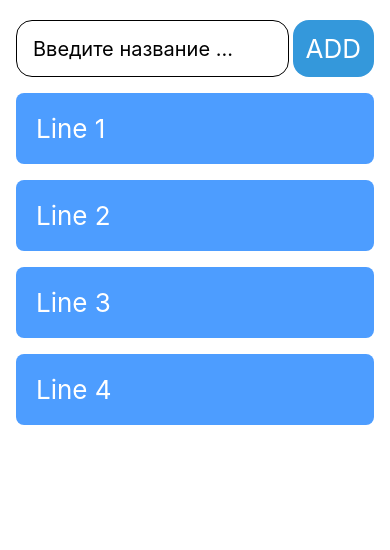
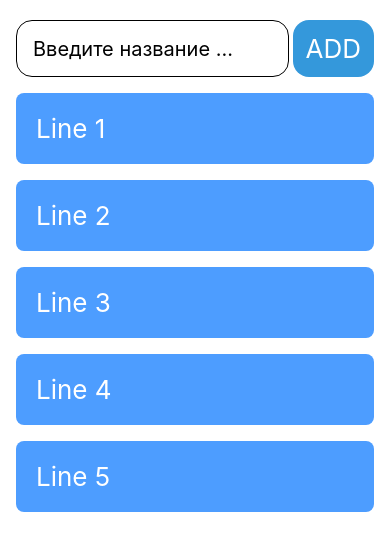
Before and after one commit to Dmitry1983/dataList, a React Native app: screen / in a window 390 px wide. Shown: the top 550 px of the page. Built offline with nearby package versions, Linux system fonts and the light colour scheme.

Commit message:
Update data.js

```diff
--- a/src/data.js
+++ b/src/data.js
@@ -23,4 +23,10 @@ export const data = [
 		text: 'Line 4 line 4 Line 4 line 4',
 		booked: true,
 	},
+	{
+		id: '5',
+		title: 'Line 5',
+		text: 'Line 5 line 5 Line 5 line 5',
+		booked: false,
+	},
 ]
```
